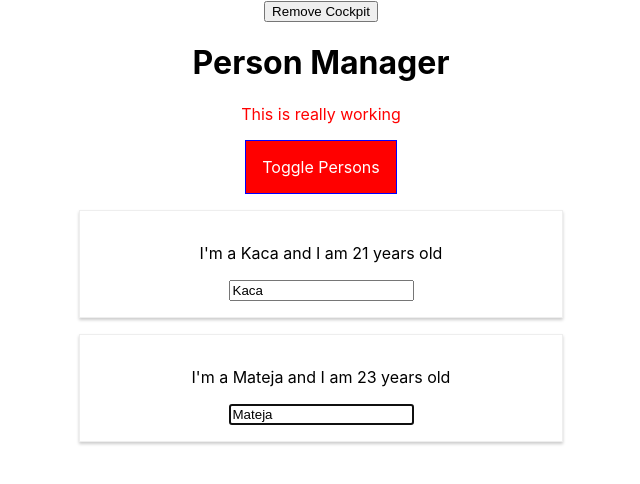
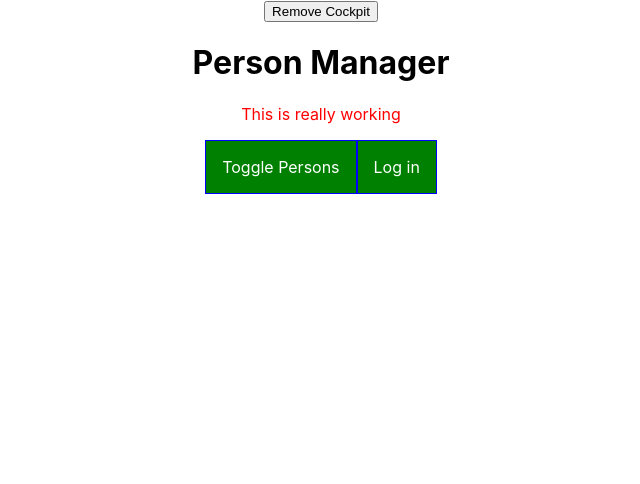
Before and after one commit to kaca306/ReactCourse, a React app: page / in a window 1280 px wide. Shown: the top 484 px of the page, without its empty margins (319-959 px from the left). Built offline with nearby package versions, Linux system fonts and the light colour scheme.

Commit message:
Added Context and contextType and useContext

```diff
--- a/src/components/Cockpit/Cockpit.js
+++ b/src/components/Cockpit/Cockpit.js
@@ -1,15 +1,17 @@
-import React, { useEffect, useRef } from 'react';
-import classes from './Cockpit.module.css'
+import React, { useEffect, useRef, useContext } from 'react';
+import classes from './Cockpit.module.css';
+import AuthContext from '../../context/auth-context';
 
 const cockpit = ( props ) => {
 
   const toggleButtonRef = useRef(null);
+  const authContext = useContext(AuthContext);
 
-
+  console.log(authContext.authenticated);
 
     useEffect(() => {
       console.log('Cockpit use effect');
-      toggleButtonRef.current.click();
+      //toggleButtonRef.current.click();
       // const timer = setTimeout(() => {
       //   alert('Saved data to cloud')
 
@@ -52,6 +54,9 @@
                 onClick = {props.clicked}>
                 Toggle Persons
             </button>
+
+            <button onClick={authContext.login}>Log in </button>
+
     </div>
     )
 };
--- a/src/components/Persons/Person/Person.js
+++ b/src/components/Persons/Person/Person.js
@@ -3,6 +3,7 @@
 import classes from './Person.module.css';
 import withClass from '../../../hoc/withClass';
 import PropTypes from 'prop-types';
+import AuthContext from '../../../context/auth-context';
 
 class Person extends Component {
 
@@ -10,9 +11,13 @@
         super(props);
         this.inputElementRef = React.createRef();
     }
+
+    static contextType = AuthContext;
+
     componentDidMount(){
         //this.inputElement.focus();
         this.inputElementRef.current.focus();
+        console.log(this.context.authenticated);
     }
     render(){
         console.log('[Person.js] rendering...');
@@ -20,6 +25,9 @@
         return (
 
         <Aux>
+
+                {this.context.authenticated ? <p>Authenticated</p> : <p>Please log in</p>}
+
                 <p onClick= {this.props.click} > I'm a {this.props.name} and I am {this.props.age} years old </p>
                 <p> {this.props.children} </p>
                 <input
--- a/src/components/Persons/Persons.js
+++ b/src/components/Persons/Persons.js
@@ -53,7 +53,8 @@
                 name={person.name}
                 age={person.age}
                 key={person.id}
-                changed={(event) => this.props.changed(event, person.id)} />
+                changed={(event) => this.props.changed(event, person.id)}
+               />
             );
           });
     }
--- a/src/containers/App.js
+++ b/src/containers/App.js
@@ -4,6 +4,7 @@
 import Cockpit from '../components/Cockpit/Cockpit';
 import withClass from '../hoc/withClass';
 import Aux from '../hoc/Auxiliary';
+import AuthContext from '../context/auth-context';
 
 class App extends Component {
 
@@ -21,7 +22,8 @@
     otherState: 'some value',
     showPersons: false,
     showCockpit: true,
-    changeCounter: 0
+    changeCounter: 0,
+    authenticated: false
   }
 
   static getDerivedStateFromProps(props, state){
@@ -96,6 +98,12 @@
      });
   }
 
+  loginHandler = () => {
+    this.setState({
+      authenticated:true
+    });
+  };
+
   render() {
     console.log('[App.js] render');
     let persons = null;
@@ -107,6 +115,7 @@
           <Persons persons={this.state.persons}
           clicked={this.deletePersonHandler}
           changed={this.nameChangedHandler}
+          isAuthenticated={this.state.authenticated}
           />
 
       );
@@ -120,16 +129,21 @@
           <button onClick={() => {
             this.setState({showCockpit:false});
             }}> Remove Cockpit
-            </button>
+          </button>
+          <AuthContext.Provider value={{ authenticated: this.state.authenticated,
+             login: this.loginHandler}}
+          >
             { this.state.showCockpit ? (
               <Cockpit
                 title={this.props.appTitle}
                 showPersons = {this.state.showPersons}
                 personsLength = {this.state.persons.length}
                 clicked = {this.togglePersonsHandler}
+                login = {this.loginHandler}
               />
             ) : null }
           {persons}
+          </AuthContext.Provider>
         </Aux>
 
     );
--- /dev/null
+++ b/src/context/auth-context.js
@@ -0,0 +1,8 @@
+import React from 'react';
+
+const authContext = React.createContext({
+    authenticated: false,
+    login: () => {},
+});
+
+export default authContext;
```
Lines whose indentation alone changed are shown as unchanged.
